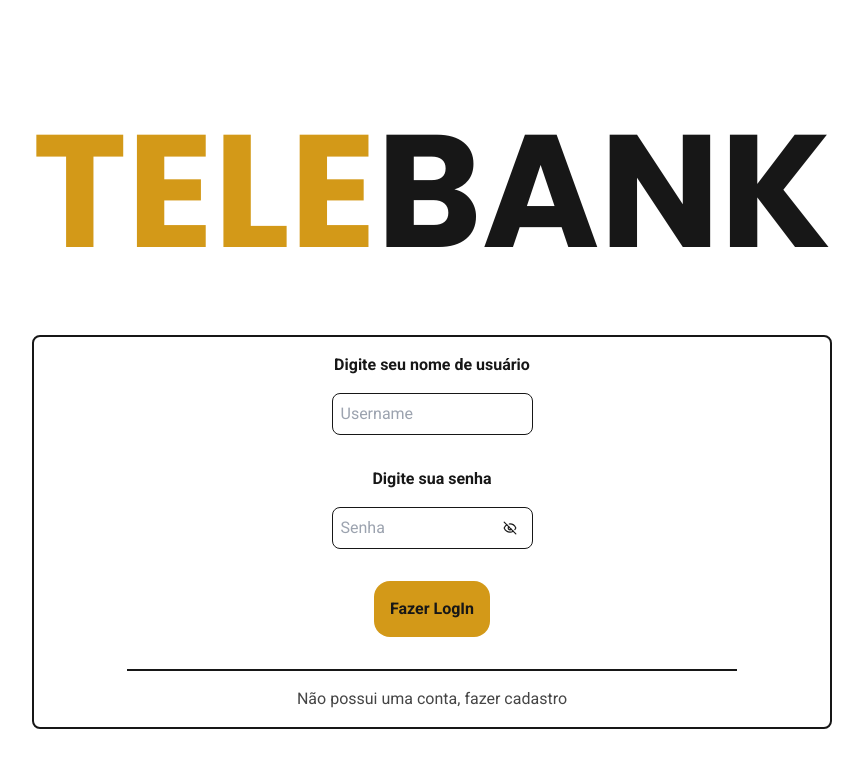
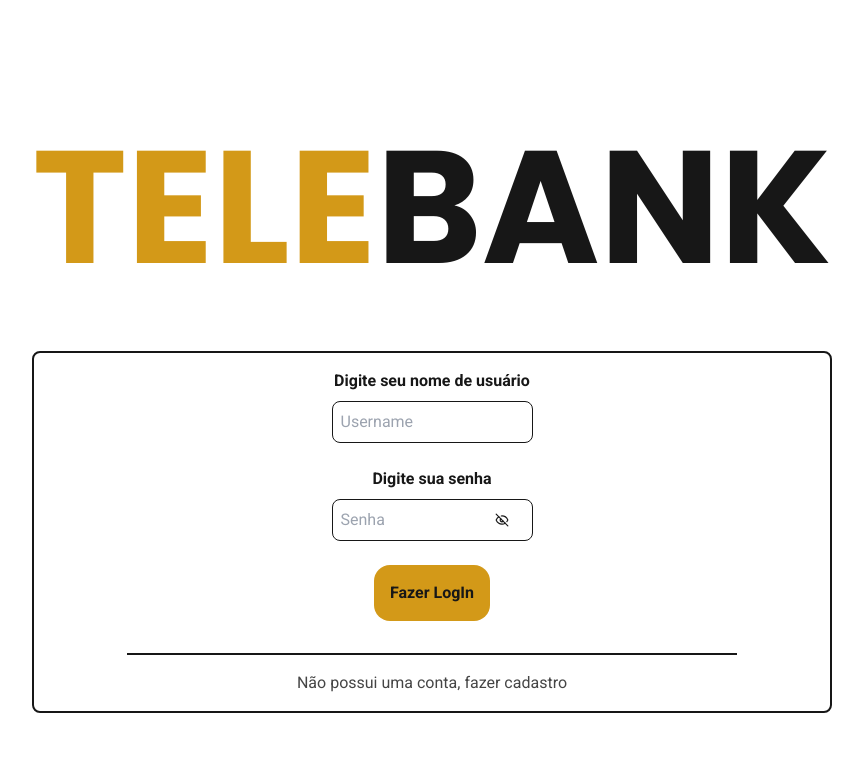
Before and after one commit to Nmora511/TeleBank, a Next.js app: page /login in a window 1280 px wide. Shown: the top 768 px of the page, without its empty margins (208-1071 px from the left). Built offline with nearby package versions, Linux system fonts and the light colour scheme.

Commit message:
feat: change margin value of input component

```diff
--- a/src/components/UtilComponents/Input.tsx
+++ b/src/components/UtilComponents/Input.tsx
@@ -6,7 +6,7 @@ export default function Input({ css, ...rest }: InputProps) {
   return (
     <input
       {...rest}
-      className={`m-4 p-2 focus:bg-[var(--secondary-foreground)] outline-none border-[1px] rounded-lg border-[var(--foreground)] bg-[var(--background)] ${css}`}
+      className={`m-2 p-2 focus:bg-[var(--secondary-foreground)] outline-none border-[1px] rounded-lg border-[var(--foreground)] bg-[var(--background)] ${css}`}
     />
   );
 }
```
